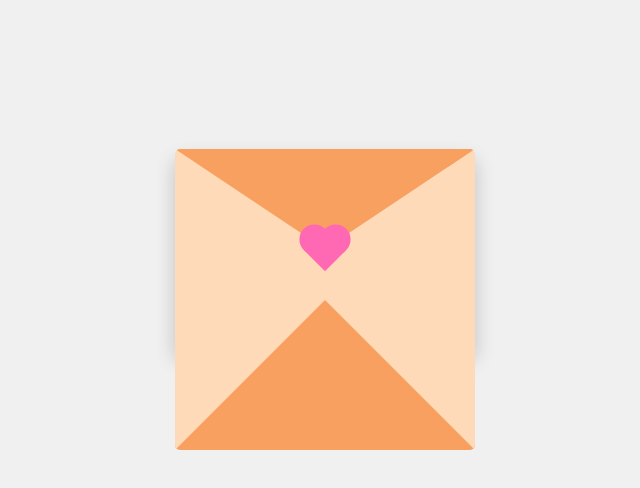
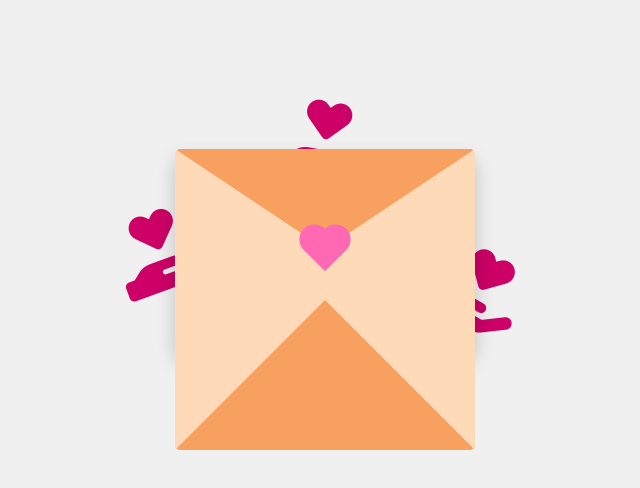
Before and after one commit to alexutu1722/CadouIubita, a plain HTML site: page index.html in a window 1280 px wide. Shown: the top 488 px of the page, without its empty margins (315-955 px from the left). Drawn offline with Linux system fonts and the light colour scheme.

Commit message:
Add files via upload

```diff
--- a/index.html
+++ b/index.html
@@ -5,6 +5,9 @@
     <meta name="viewport" content="width=device-width, initial-scale=1.0">
     <title>Pentru Iubita Mea ❤️</title>
     <link rel="stylesheet" href="style.css">
+
+    <link rel="stylesheet" href="https://cdnjs.cloudflare.com/ajax/libs/font-awesome/6.5.1/css/all.min.css">
+
 </head>
 <body>
     <div class="envelope-wrapper" id="envelopeWrapper">
@@ -13,6 +16,10 @@
             <div class="envelope-body"></div>
             <div class="heart"></div>
         </div>
+
+        <i class="fas fa-hand-holding-heart flower rose-left"></i>
+        <i class="fas fa-hand-holding-heart flower tulip-right"></i>
+        <i class="fas fa-hand-holding-heart flower peony-top"></i>
 
         <div class="letter" id="loveLetter">
             <p><strong>Dragostea Mea,</strong></p>
@@ -55,7 +62,6 @@
                 // Animația de ridicare a scrisorii
                 setTimeout(() => {
                     letter.style.opacity = 1;
-                    // NOUA VALOARE: Ridică scrisoarea mai puțin
                     letter.style.transform = 'translateY(-250px)';
                 }, 500);
             }
--- a/style.css
+++ b/style.css
@@ -1,12 +1,11 @@
 body {
-    background: #f0f0f0;
+    background: #f0f0f0; /* Fundal plăcut */
     display: flex;
     justify-content: center;
     align-items: center;
-    /* height: 100vh; <--- LINIE ELIMINATĂ pentru a permite scroll */
     margin: 0;
     font-family: sans-serif;
-    overflow: auto;
+    overflow: auto; /* Permite derularea paginii */
 }
 
 /* Containerul plicului și scrisorii */
@@ -25,6 +24,7 @@ body {
     position: relative;
     border-radius: 5px;
     box-shadow: 0 10px 20px rgba(0, 0, 0, 0.2);
+    z-index: 5;
 }
 
 /* Partea de Jos (Corpul Plicului) */
@@ -97,7 +97,7 @@ body {
 }
 
 .signature {
-    margin-top: 30px; /* CORECTAT: 30px adăugat */
+    margin-top: 30px;
     font-style: italic;
     text-align: right;
 }
@@ -110,3 +110,36 @@ body {
 .envelope-wrapper.open .heart {
     opacity: 0; /* Inima dispare când se deschide */
 }
+
+/* Stiluri pentru flori (iconițe Font Awesome) */
+.flower {
+    position: absolute;
+    font-size: 80px; /* Dimensiunea florii/pictogramei */
+    color: #cc0066;  /* Culoarea florilor (un roz intens) */
+    z-index: 0; /* Sub plic */
+    transition: transform 0.5s ease, opacity 0.5s ease;
+}
+
+.rose-left {
+    top: 60px;
+    left: -60px;
+    transform: rotate(-20deg);
+}
+
+.tulip-right {
+    top: 100px;
+    right: -50px;
+    transform: rotate(30deg);
+}
+
+.peony-top {
+    top: -50px;
+    left: 50%;
+    transform: translateX(-50%) rotate(10deg);
+}
+
+/* Ascunde florile când plicul se deschide */
+.envelope-wrapper.open .flower {
+    opacity: 0;
+    transform: translateY(20px) scale(0.8) rotate(0deg);
+}
```
